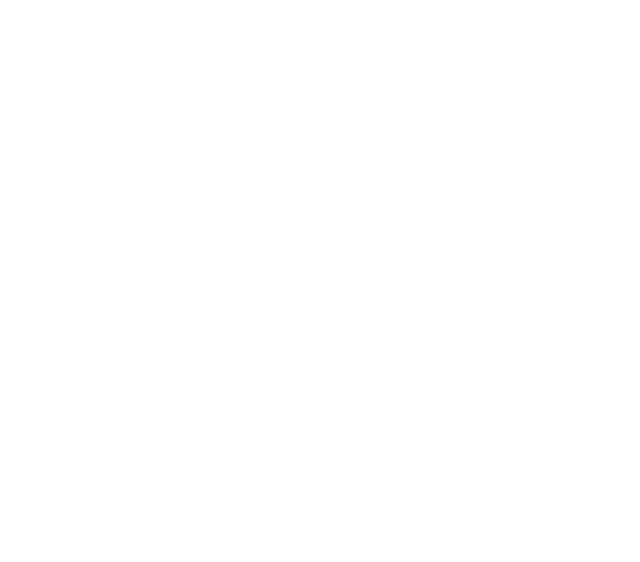
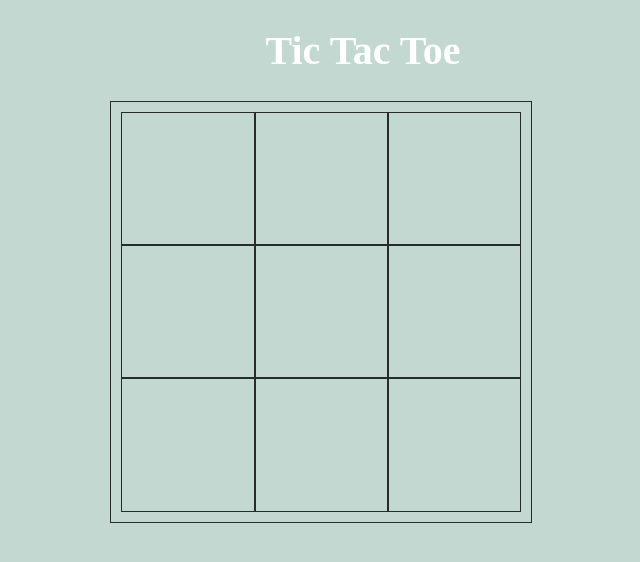
Before and after one commit to caitmp12/TicTacToe, a plain HTML site: page index.html in a window 1280 px wide. Shown: the whole page, without its empty margins (277-917 px from the left). Drawn offline with nearby package versions, Linux system fonts and the light colour scheme.

Commit message:
added base code

```diff
--- a/app.js
+++ b/app.js
@@ -0,0 +1,16 @@
+$(() => {
+
+    const moves = ["X", "O"]
+
+    $(".grid-item").on("click", (event) => {
+        console.log("clicked")
+        const result = () => {
+            for (let element of moves) {
+                return element
+            }
+        }
+        $(event.target).text(result)
+    })
+
+
+})
--- a/index.html
+++ b/index.html
@@ -1,11 +1,31 @@
 <!DOCTYPE html>
 <html lang="en">
+
 <head>
     <meta charset="UTF-8">
     <meta name="viewport" content="width=device-width, initial-scale=1.0">
-    <title>Document</title>
+    <title>TicTacToe</title>
+    <link rel="stylesheet" href="style.css">
+    <link rel="stylesheet" href="style.css">
+    <script src="https://code.jquery.com/jquery-3.3.1.min.js"
+        integrity="sha256-FgpCb/KJQlLNfOu91ta32o/NMZxltwRo8QtmkMRdAu8=" crossorigin="anonymous"></script>
+    <script src="app.js" charset="utf-8"></script>
 </head>
+
 <body>
+    <h1>Tic Tac Toe</h1>
+    <div class="grid-container">
+        <div class="grid-item"></div>
+        <div class="grid-item"></div>
+        <div class="grid-item"></div>
+        <div class="grid-item"></div>
+        <div class="grid-item"></div>
+        <div class="grid-item"></div>
+        <div class="grid-item"></div>
+        <div class="grid-item"></div>
+        <div class="grid-item"></div>
+    </div>
 
 </body>
+
 </html>
--- a/style.css
+++ b/style.css
@@ -0,0 +1,27 @@
+body {
+    background-color: rgb(194, 216, 209);
+}
+
+h1 {
+    color: white;
+    font-weight: bolder;
+    font-size: 40px;
+    text-align: center;
+}
+
+.grid-container {
+  display: grid;
+  border: 1px solid rgba(0, 0, 0, 0.8);
+  grid-template-columns: auto auto auto;
+  padding: 10px;
+  width: 400px;
+  height: 400px;
+  margin-right: 30%;
+  margin-left: 30%;
+}
+.grid-item {
+  border: 1px solid rgba(0, 0, 0, 0.8);
+  padding: 20px;
+  font-size: 27px;
+  text-align: center;
+}
```
